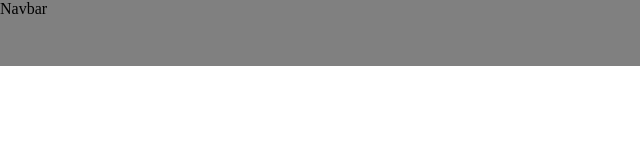
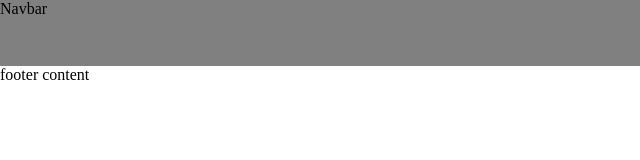
Before and after one commit to KevinTss/hyf-ec--responsiveness, a plain HTML site: page index.html in a window 1280 px wide. Shown: the full height of the page, 0-640 px from the left. Drawn offline with Linux system fonts and the light colour scheme.

Commit message:
Add html footer section

```diff
--- a/index.html
+++ b/index.html
@@ -9,5 +9,8 @@
     <div class="navbar">
       Navbar
     </div>
+    <div class="footer">
+      footer content
+    </div>
   </body>
 </html>
```
